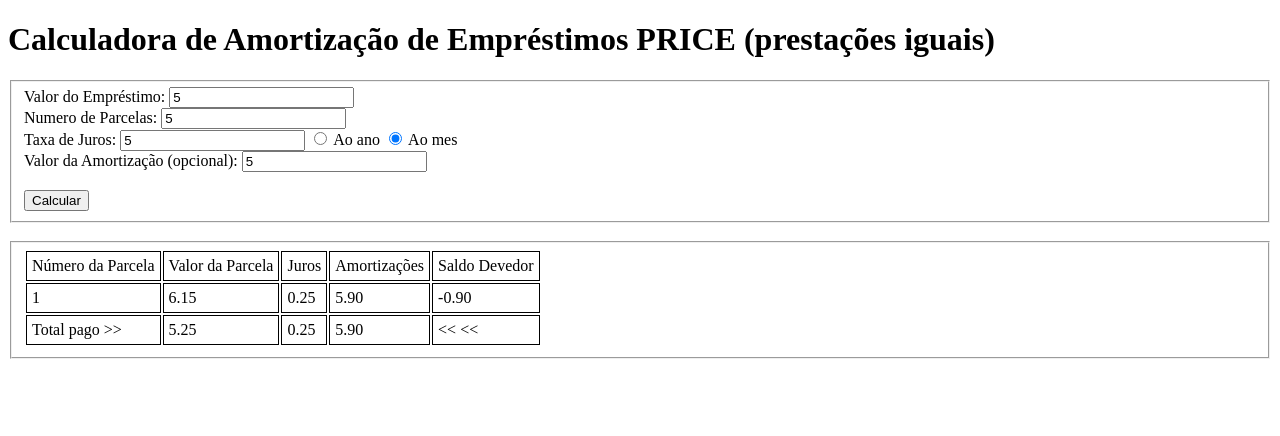
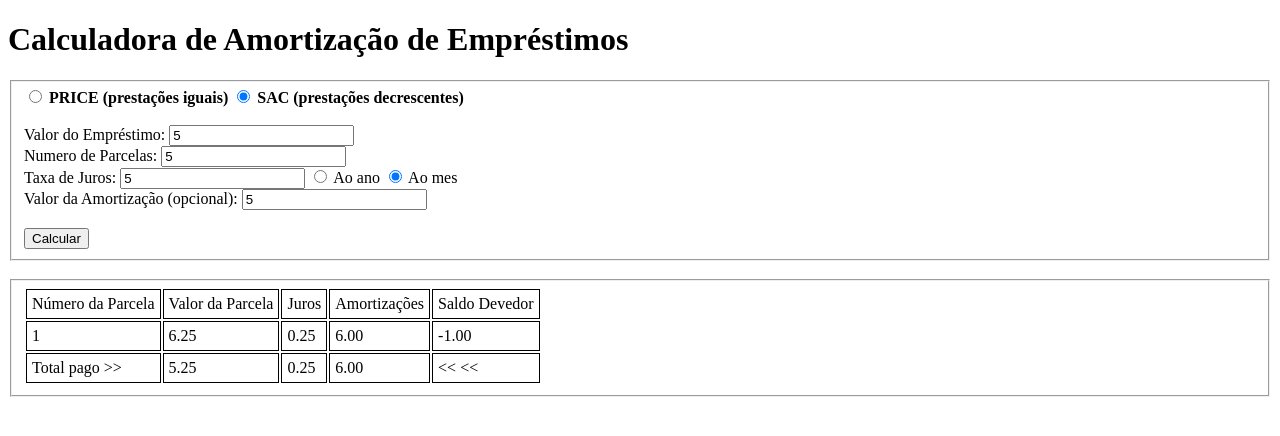
Before and after one commit to ketvonryn/Calc_realEstate, a plain HTML site: page calc.html in a window 1280 px wide. Both pictures are taken after typing "5", "5", "5", "5" into the empty fields and a click on the button "Calcular". Drawn offline with Linux system fonts and the light colour scheme.

Commit message:
versao 2

```diff
--- a/calc.html
+++ b/calc.html
@@ -9,10 +9,15 @@
 </head>
 
 <body>
-    <h1>Calculadora de Amortização de Empréstimos PRICE (prestações iguais)</h1>
+    <h1>Calculadora de Amortização de Empréstimos</h1>
     <fieldset>
         <div>
             <div id="obg">
+                <strong>
+                    <input type="radio" name="tpAmort" value="pr" required /> PRICE (prestações iguais)
+                    <input type="radio" name="tpAmort" value="sac" required checked/> SAC (prestações decrescentes)
+                </strong>
+                <br><br>
                 Valor do Empréstimo: <input autofocus type="number" inputmode="numeric" id="valor" placeholder="00,00"
                     required oninput="formatarMoeda(this)" />
                 <br>
--- a/scripts.js
+++ b/scripts.js
@@ -23,6 +23,7 @@ function pegarValores() {
     let valEmp = document.getElementById("valor").value
     let Parc = document.getElementById("parc").value
     let tpTx = document.querySelector('input[name="tpTx"]:checked').value === "aa"; //retorna TRUE para ao ano e FALSE para ao mes
+    let tpAmort = document.querySelector('input[name="tpAmort"]:checked').value === "sac"; //retorna TRUE para SAC e FALSE para PRICE
     let tx = document.getElementById("taxa").value
     let Amort = document.getElementById("amort").value
 
@@ -38,7 +39,6 @@ function pegarValores() {
         //verifica se o valor do tpTx esta em ano e converte para meses
         if (tpTx) { // se for true (ao ano), converteremos  em meses - valor em decimal
             tx = ((1 + tx) ** (1 / 12)) - 1
-            console.log(tx)
         }
         //verifica se Amort tem valor, se for vazio add zero
         if (!Amort) {
@@ -46,10 +46,16 @@ function pegarValores() {
         }
         Amort = Number(Amort)
         // envia dados para Calculo
-        Calculo(valEmp, Parc, tx, Amort)
+
+        //VERIFICA SE SAC OU PRICE
+        if (tpAmort) {
+            CalculoSAC(valEmp, Parc, tx, Amort)
+        } else {
+            CalculoPRICE(valEmp, Parc, tx, Amort)
+        }
     }
 }
-function Calculo(valEmp, parc, tx, Amort) {
+function CalculoPRICE(valEmp, parc, tx, Amort) {
     //seleciona e limpa o campo da resposta
     result = document.getElementById("resultado");
     result.innerHTML = '';
@@ -129,3 +135,83 @@ function Calculo(valEmp, parc, tx, Amort) {
         celValorParcela.textContent = totalValorParcela.toFixed(2);
     }
 }
+function CalculoSAC(valEmp, parc, tx, Amort) {
+    // Seleciona e limpa o campo da resposta
+    result = document.getElementById("resultado");
+    result.innerHTML = '';
+    // Cria o elemento tabela com id "result"
+    novaTabela = document.createElement('table');
+    novaTabela.id = "result";
+    result.appendChild(novaTabela);
+
+    // Cria cabeçalho da tabela
+    var cabecalho = novaTabela.createTHead();
+    var linhaCabecalho = cabecalho.insertRow();
+    var colNumParcela = linhaCabecalho.insertCell(0);
+    var colValorParcela = linhaCabecalho.insertCell(1);
+    var colJuros = linhaCabecalho.insertCell(2);
+    var colAmortizacao = linhaCabecalho.insertCell(3);
+    var colSaldoDevedor = linhaCabecalho.insertCell(4);
+    // Preenche cabeçalho com dados
+    colNumParcela.textContent = "Número da Parcela";
+    colValorParcela.textContent = "Valor da Parcela";
+    colJuros.textContent = "Juros";
+    colAmortizacao.textContent = "Amortizações";
+    colSaldoDevedor.textContent = "Saldo Devedor";
+
+    // Variáveis iniciais para soma no final
+    var totalValorParcela = 0;
+    var totalAmortizacao = 0;
+    var totalJuros = 0;
+    var saldoDevedor = valEmp;
+
+    // Cálculo da amortização constante
+    var amortizacao = (valEmp / parc) + Amort;
+
+    // Loop para calcular cada linha de parcelas
+    for (let i = 1; (i <= parc) && (saldoDevedor > 0); i++) {
+        // Cria uma nova linha na tabela
+        let novaLinha = novaTabela.insertRow();
+
+        // Cria a célula 1 - NÚMERO DE PARCELA
+        let celNumParcela = novaLinha.insertCell(0);
+        celNumParcela.textContent = i; // Preenche célula 1
+
+        // Cria a célula 2 - VALOR DA PARCELA
+        let celValorParcela = novaLinha.insertCell(1);
+        var valorParcela = amortizacao + saldoDevedor * tx; // Calcula o valor da parcela
+        celValorParcela.textContent = valorParcela.toFixed(2); // Preenche a célula
+        totalValorParcela += valorParcela; // Soma para mostrar no final
+
+        // Cria célula 3 - JUROS
+        let celJuros = novaLinha.insertCell(2);
+        var valJuros = saldoDevedor * tx; // Cálculo dos juros
+        celJuros.textContent = valJuros.toFixed(2); // Preenche a célula
+        totalJuros += valJuros; // Soma para mostrar no final
+
+        // Cria célula 4 - AMORTIZAÇÕES
+        let celAmortizacao = novaLinha.insertCell(3);
+        celAmortizacao.textContent = amortizacao.toFixed(2); // Preenche a célula
+        totalAmortizacao += amortizacao; // Soma para mostrar no final
+
+        // Cria célula 5 - SALDO DEVEDOR
+        let celSaldoDevedor = novaLinha.insertCell(4);
+        saldoDevedor -= amortizacao; // Cálculo do saldo devedor
+        celSaldoDevedor.textContent = saldoDevedor.toFixed(2); // Preenche a célula
+    }
+
+    // Adiciona a última linha "TOTAL" na tabela
+    let linhaTotal = novaTabela.insertRow();
+    let celulaTotal = linhaTotal.insertCell(0); celulaTotal.textContent = "Total pago >>";
+    let celValorParcela = linhaTotal.insertCell(1);
+    let celJuros = linhaTotal.insertCell(2); celJuros.textContent = totalJuros.toFixed(2);
+    let celAmortizacao = linhaTotal.insertCell(3); celAmortizacao.textContent = parseFloat(totalAmortizacao).toFixed(2);
+    let celSaldoDevedor = linhaTotal.insertCell(4); celSaldoDevedor.textContent = "<< <<";
+
+    // Se o último saldo devedor for negativo, deduz ele no valor pago nas parcelas
+    if (saldoDevedor < 0) {
+        celValorParcela.textContent = (totalValorParcela + saldoDevedor).toFixed(2);
+    } else {
+        celValorParcela.textContent = totalValorParcela.toFixed(2);
+    }
+}
```
Also changed, not shown: 1 other file.
